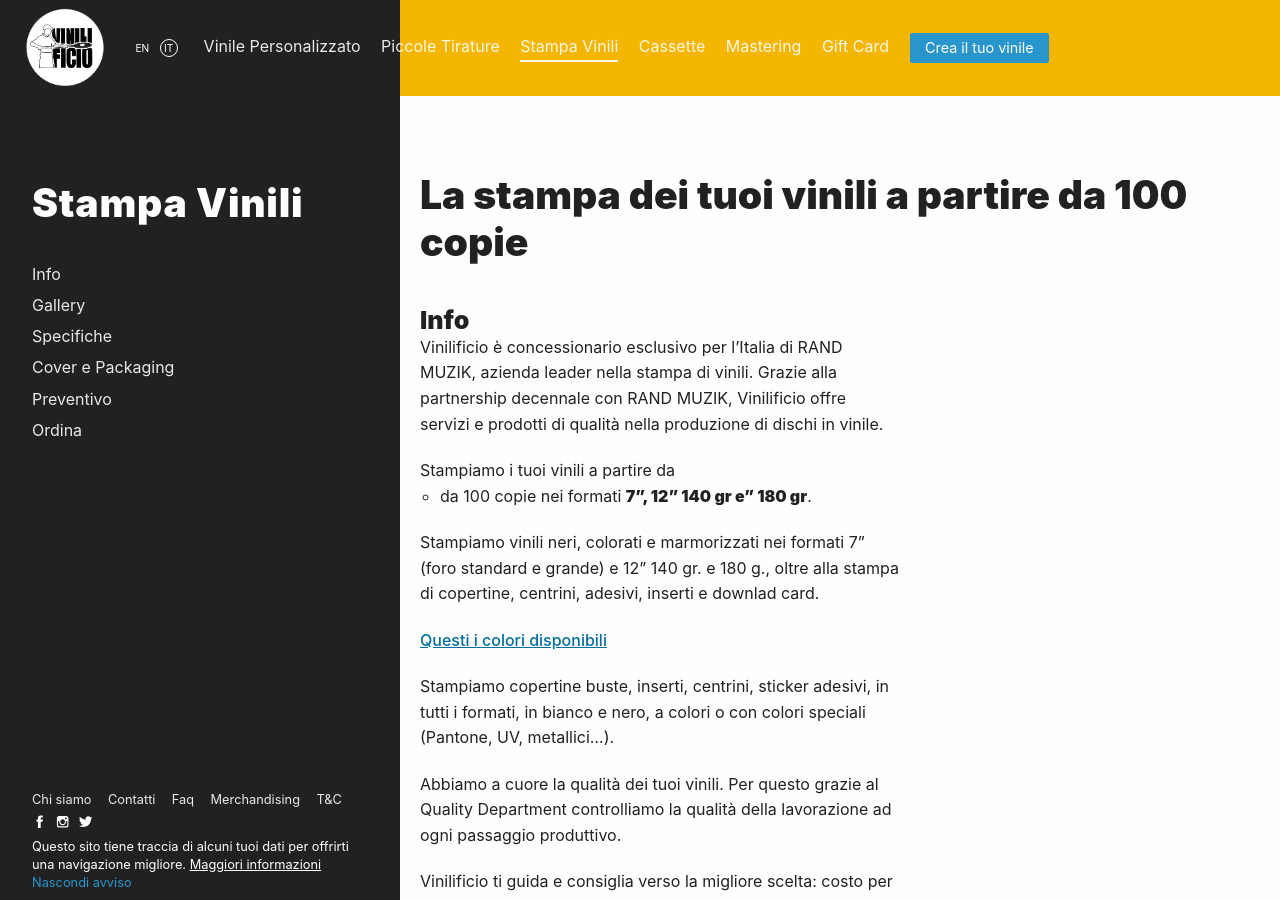
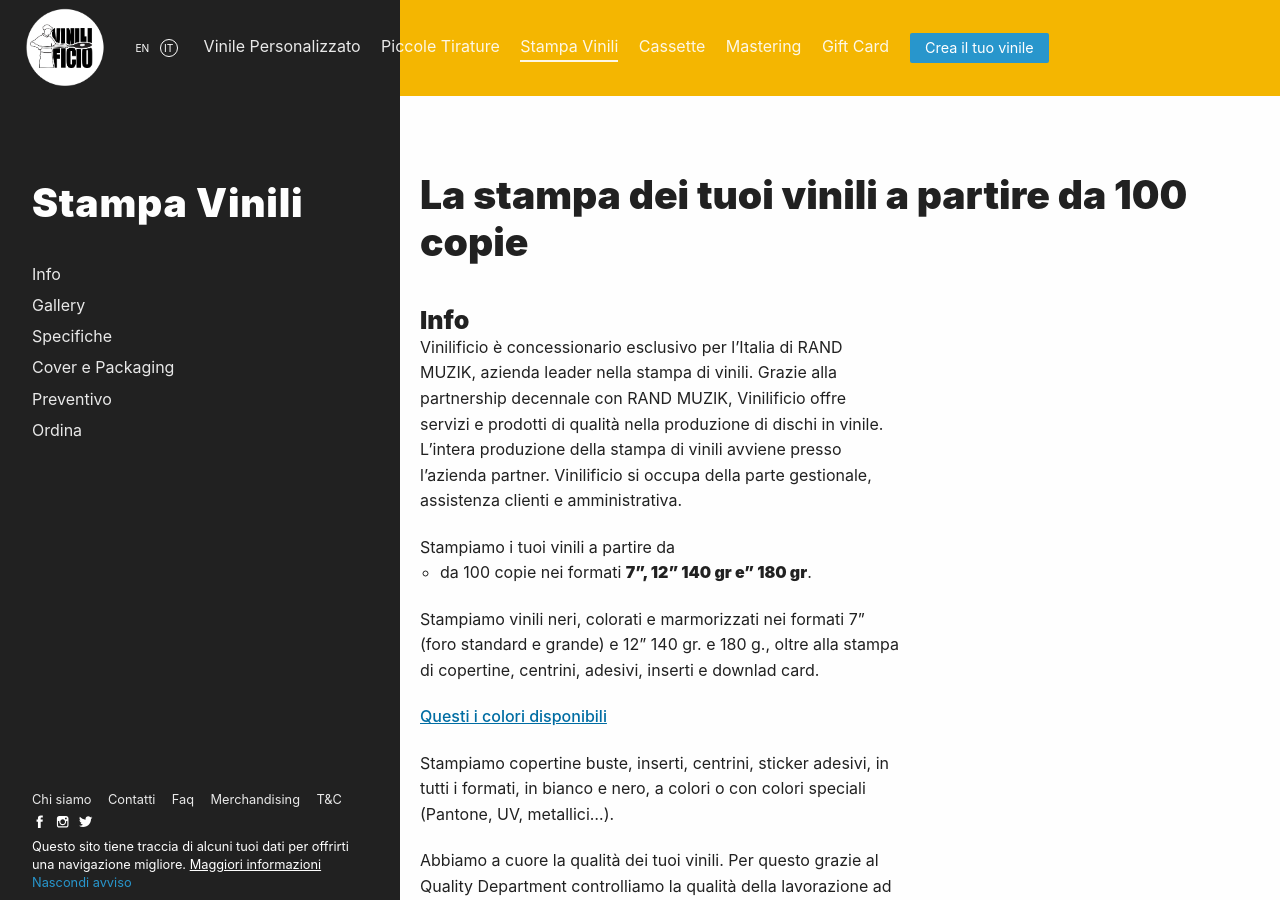
Before and after one commit to Vinilificio/vinilificio.com, a Jekyll site: the page built from _pages/stampa-vinili.md, in a window 1280 px wide and 900 px high. Built offline with Jekyll 4.4.1, drawn with Linux system fonts in a browser that asks for light colours; nearby versions of some CDN libraries; comment, search, counter and statistics services are not loaded.

Commit message:
Update stampa-vinili.md

```diff
--- a/_pages/stampa-vinili.md
+++ b/_pages/stampa-vinili.md
@@ -23,7 +23,7 @@
 
 ### Info
 
-Vinilificio è concessionario esclusivo per l'Italia di RAND MUZIK, azienda leader nella stampa di vinili. Grazie alla partnership decennale con RAND MUZIK, Vinilificio offre servizi e prodotti di qualità nella produzione di dischi in vinile.
+Vinilificio è concessionario esclusivo per l'Italia di RAND MUZIK, azienda leader nella stampa di vinili. Grazie alla partnership decennale con RAND MUZIK, Vinilificio offre servizi e prodotti di qualità nella produzione di dischi in vinile. L'intera produzione della stampa di vinili avviene presso l'azienda partner. Vinilificio si occupa della parte gestionale, assistenza clienti e amministrativa.
 
 Stampiamo i tuoi vinili a partire da
 
```
